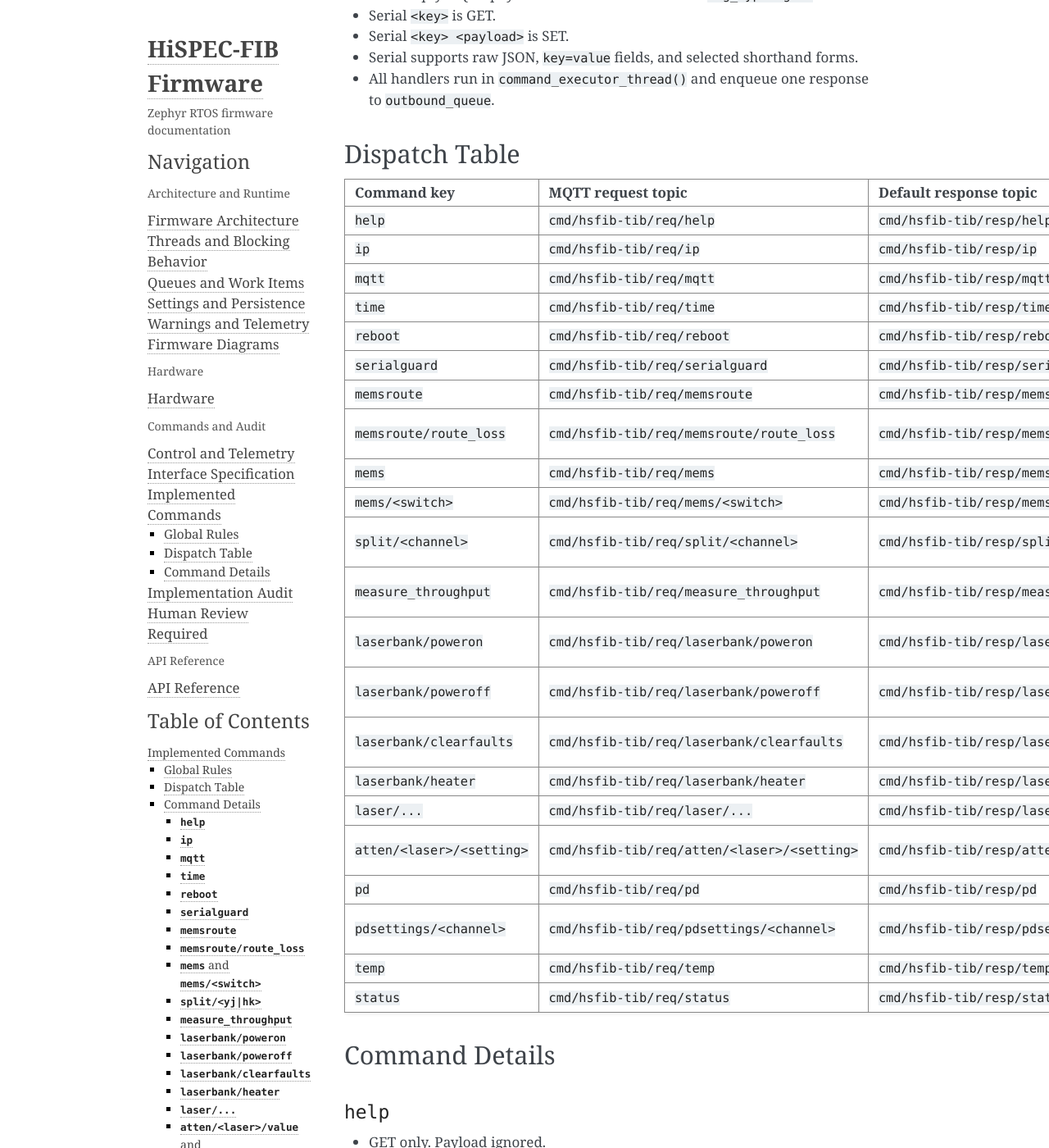
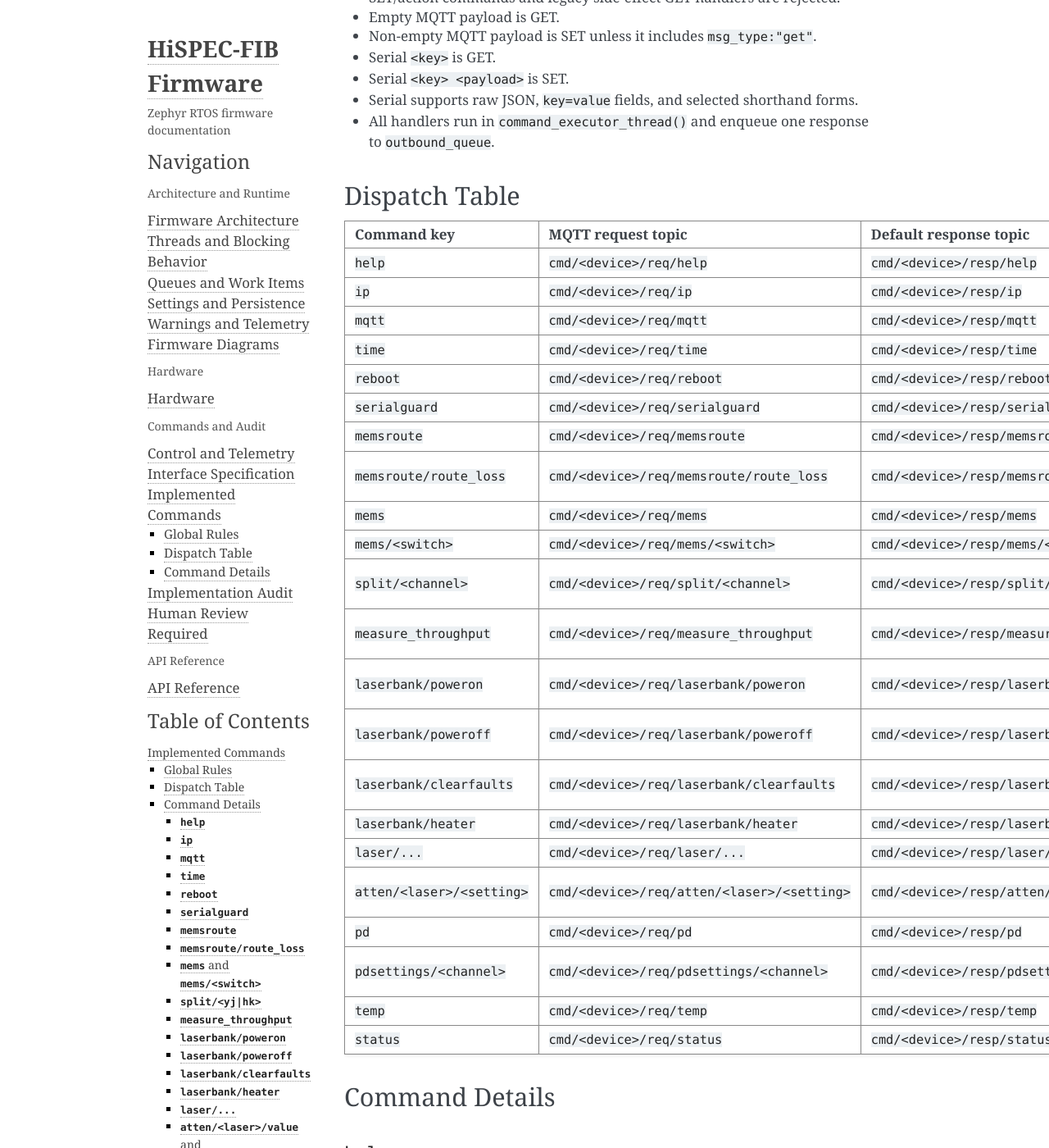
Before and after one commit to COO-Utilities/hispec-tib, a Sphinx documentation site: the page built from doc/implemented_commands.md, in a window 1280 px wide and 1400 px high, scrolled down 478 px. Shown: the whole window at 82% size. Built offline with Sphinx 7.4.7, drawn with Linux system fonts in a browser that asks for light colours; some of the changed text lies outside the part shown.

Commit message:
mqtt: select topic identity from board strap

```diff
--- a/doc/implemented_commands.md
+++ b/doc/implemented_commands.md
@@ -25,28 +28,28 @@
 
 | Command key | MQTT request topic | Default response topic | Serial form |
 | --- | --- | --- | --- |
-| `help` | `cmd/hsfib-tib/req/help` | `cmd/hsfib-tib/resp/help` | `help` |
-| `ip` | `cmd/hsfib-tib/req/ip` | `cmd/hsfib-tib/resp/ip` | `ip [payload]` |
-| `mqtt` | `cmd/hsfib-tib/req/mqtt` | `cmd/hsfib-tib/resp/mqtt` | `mqtt [payload]` |
-| `time` | `cmd/hsfib-tib/req/time` | `cmd/hsfib-tib/resp/time` | `time [payload]` |
-| `reboot` | `cmd/hsfib-tib/req/reboot` | `cmd/hsfib-tib/resp/reboot` | `reboot <payload>` |
-| `serialguard` | `cmd/hsfib-tib/req/serialguard` | `cmd/hsfib-tib/resp/serialguard` | `serialguard [payload]` |
-| `memsroute` | `cmd/hsfib-tib/req/memsroute` | `cmd/hsfib-tib/resp/memsroute` | `memsroute [payload]` |
-| `memsroute/route_loss` | `cmd/hsfib-tib/req/memsroute/route_loss` | `cmd/hsfib-tib/resp/memsroute/route_loss` | `memsroute/route_loss [payload]` |
-| `mems` | `cmd/hsfib-tib/req/mems` | `cmd/hsfib-tib/resp/mems` | `mems` |
-| `mems/<switch>` | `cmd/hsfib-tib/req/mems/<switch>` | `cmd/hsfib-tib/resp/mems/<switch>` | `mems/<switch> [payload]` |
-| `split/<channel>` | `cmd/hsfib-tib/req/split/<channel>` | `cmd/hsfib-tib/resp/split/<channel>` | `split/<channel> [payload]` |
-| `measure_throughput` | `cmd/hsfib-tib/req/measure_throughput` | `cmd/hsfib-tib/resp/measure_throughput` | `measure_throughput <payload>` |
-| `laserbank/poweron` | `cmd/hsfib-tib/req/laserbank/poweron` | `cmd/hsfib-tib/resp/laserbank/poweron` | `laserbank/poweron [payload]` |
-| `laserbank/poweroff` | `cmd/hsfib-tib/req/laserbank/poweroff` | `cmd/hsfib-tib/resp/laserbank/poweroff` | `laserbank/poweroff [payload]` |
-| `laserbank/clearfaults` | `cmd/hsfib-tib/req/laserbank/clearfaults` | `cmd/hsfib-tib/resp/laserbank/clearfaults` | `laserbank/clearfaults [payload]` |
-| `laserbank/heater` | `cmd/hsfib-tib/req/laserbank/heater` | `cmd/hsfib-tib/resp/laserbank/heater` | `laserbank/heater [auto|override_on|override_off]` |
-| `laser/...` | `cmd/hsfib-tib/req/laser/...` | `cmd/hsfib-tib/resp/laser/...` | `laser/... [payload]` |
-| `atten/<laser>/<setting>` | `cmd/hsfib-tib/req/atten/<laser>/<setting>` | `cmd/hsfib-tib/resp/atten/<laser>/<setting>` | `atten/<laser>/<setting> [payload]` |
-| `pd` | `cmd/hsfib-tib/req/pd` | `cmd/hsfib-tib/resp/pd` | `pd [payload]` |
-| `pdsettings/<channel>` | `cmd/hsfib-tib/req/pdsettings/<channel>` | `cmd/hsfib-tib/resp/pdsettings/<channel>` | `pdsettings/<channel> [payload]` |
-| `temp` | `cmd/hsfib-tib/req/temp` | `cmd/hsfib-tib/resp/temp` | `temp` |
-| `status` | `cmd/hsfib-tib/req/status` | `cmd/hsfib-tib/resp/status` | `status` |
+| `help` | `cmd/<device>/req/help` | `cmd/<device>/resp/help` | `help` |
+| `ip` | `cmd/<device>/req/ip` | `cmd/<device>/resp/ip` | `ip [payload]` |
+| `mqtt` | `cmd/<device>/req/mqtt` | `cmd/<device>/resp/mqtt` | `mqtt [payload]` |
+| `time` | `cmd/<device>/req/time` | `cmd/<device>/resp/time` | `time [payload]` |
+| `reboot` | `cmd/<device>/req/reboot` | `cmd/<device>/resp/reboot` | `reboot <payload>` |
+| `serialguard` | `cmd/<device>/req/serialguard` | `cmd/<device>/resp/serialguard` | `serialguard [payload]` |
+| `memsroute` | `cmd/<device>/req/memsroute` | `cmd/<device>/resp/memsroute` | `memsroute [payload]` |
+| `memsroute/route_loss` | `cmd/<device>/req/memsroute/route_loss` | `cmd/<device>/resp/memsroute/route_loss` | `memsroute/route_loss [payload]` |
+| `mems` | `cmd/<device>/req/mems` | `cmd/<device>/resp/mems` | `mems` |
+| `mems/<switch>` | `cmd/<device>/req/mems/<switch>` | `cmd/<device>/resp/mems/<switch>` | `mems/<switch> [payload]` |
+| `split/<channel>` | `cmd/<device>/req/split/<channel>` | `cmd/<device>/resp/split/<channel>` | `split/<channel> [payload]` |
+| `measure_throughput` | `cmd/<device>/req/measure_throughput` | `cmd/<device>/resp/measure_throughput` | `measure_throughput <payload>` |
+| `laserbank/poweron` | `cmd/<device>/req/laserbank/poweron` | `cmd/<device>/resp/laserbank/poweron` | `laserbank/poweron [payload]` |
+| `laserbank/poweroff` | `cmd/<device>/req/laserbank/poweroff` | `cmd/<device>/resp/laserbank/poweroff` | `laserbank/poweroff [payload]` |
+| `laserbank/clearfaults` | `cmd/<device>/req/laserbank/clearfaults` | `cmd/<device>/resp/laserbank/clearfaults` | `laserbank/clearfaults [payload]` |
+| `laserbank/heater` | `cmd/<device>/req/laserbank/heater` | `cmd/<device>/resp/laserbank/heater` | `laserbank/heater [auto|override_on|override_off]` |
+| `laser/...` | `cmd/<device>/req/laser/...` | `cmd/<device>/resp/laser/...` | `laser/... [payload]` |
+| `atten/<laser>/<setting>` | `cmd/<device>/req/atten/<laser>/<setting>` | `cmd/<device>/resp/atten/<laser>/<setting>` | `atten/<laser>/<setting> [payload]` |
+| `pd` | `cmd/<device>/req/pd` | `cmd/<device>/resp/pd` | `pd [payload]` |
+| `pdsettings/<channel>` | `cmd/<device>/req/pdsettings/<channel>` | `cmd/<device>/resp/pdsettings/<channel>` | `pdsettings/<channel> [payload]` |
+| `temp` | `cmd/<device>/req/temp` | `cmd/<device>/resp/temp` | `temp` |
+| `status` | `cmd/<device>/req/status` | `cmd/<device>/resp/status` | `status` |
 
 ## Command Details
 
```
Also changed, not shown: other parts of doc/implemented_commands.md (+5 -2 lines), doc/architecture.md (+6 -2 lines), doc/command_implementation_audit.md (+4 -2 lines), doc/commands.md (+9 -0 lines), doc/diagrams.md (+3 -3 lines), doc/warnings_and_telemetry.md (+12 -8 lines), 7 other files.
